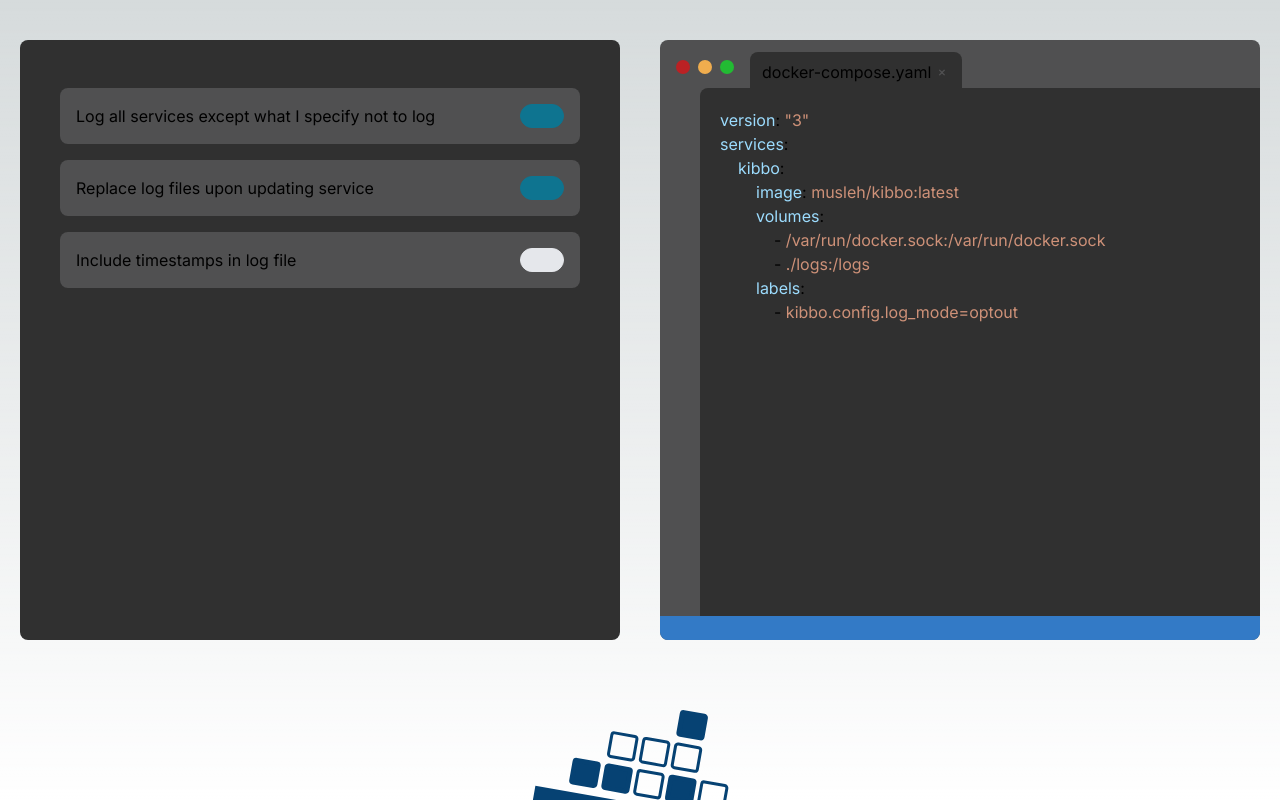
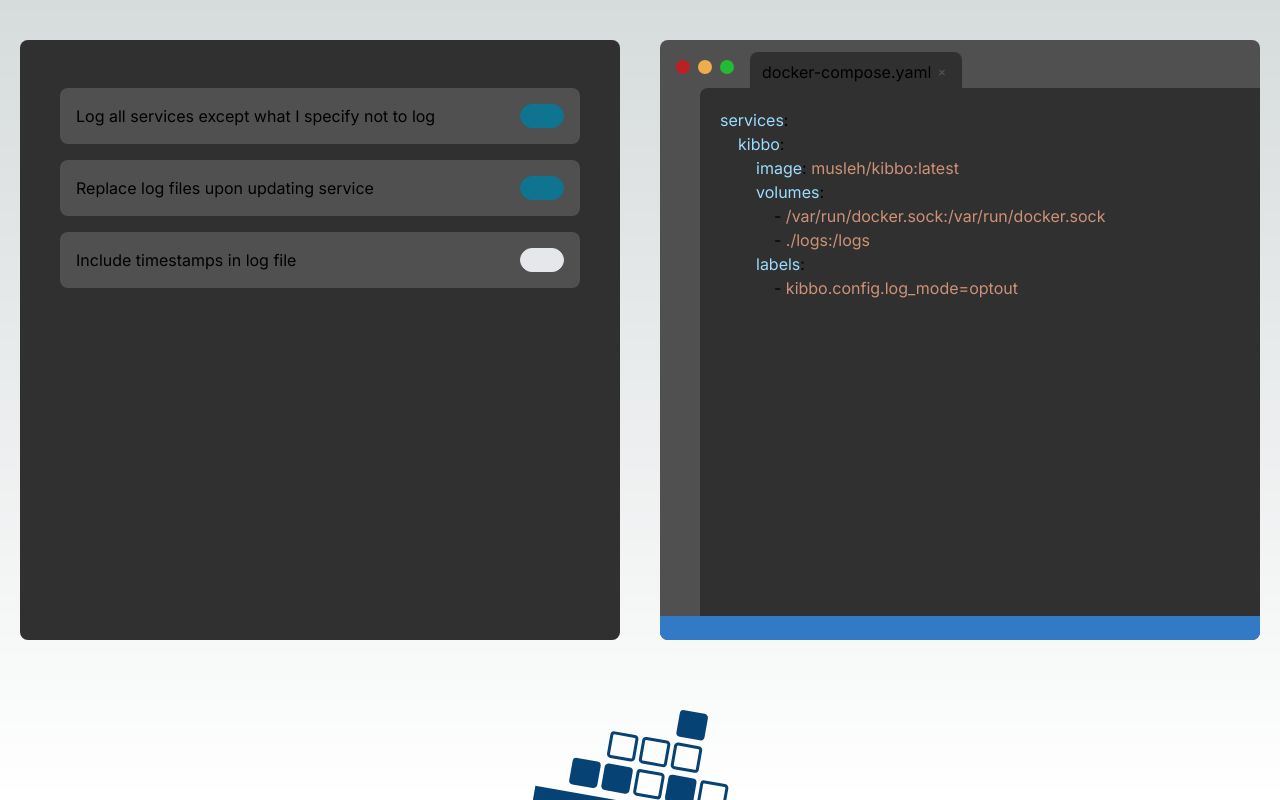
Before and after one commit to ahmad-musleh/kibbo, a Next.js app in the folder web-app/: page / in a window 1280 px wide. Shown: the top 800 px of the page. Built offline with nearby package versions, Linux system fonts and the light colour scheme.

Commit message:
web-app: remove obselete version. Closes #37.

```diff
--- a/web-app/src/app/code_output.tsx
+++ b/web-app/src/app/code_output.tsx
@@ -17,12 +17,6 @@
                 <div className="bg-[#303030] flex-grow mt-0 mb-0 ml-10 mr-0 rounded-tl-lg">
                     <div className="p-5">
                         <p>
-                            <span className="text-[#9CDCFE]">version</span>
-                            <span>:&nbsp;</span>
-                            <span className="text-[#CE9178]">"3"</span>
-
-                            <br/>
-
                             <span className="text-[#9CDCFE]">services</span>
                             <span>:</span>
 
```
Also changed, not shown: 2 other files (tests, documents, lock files or other folders).
